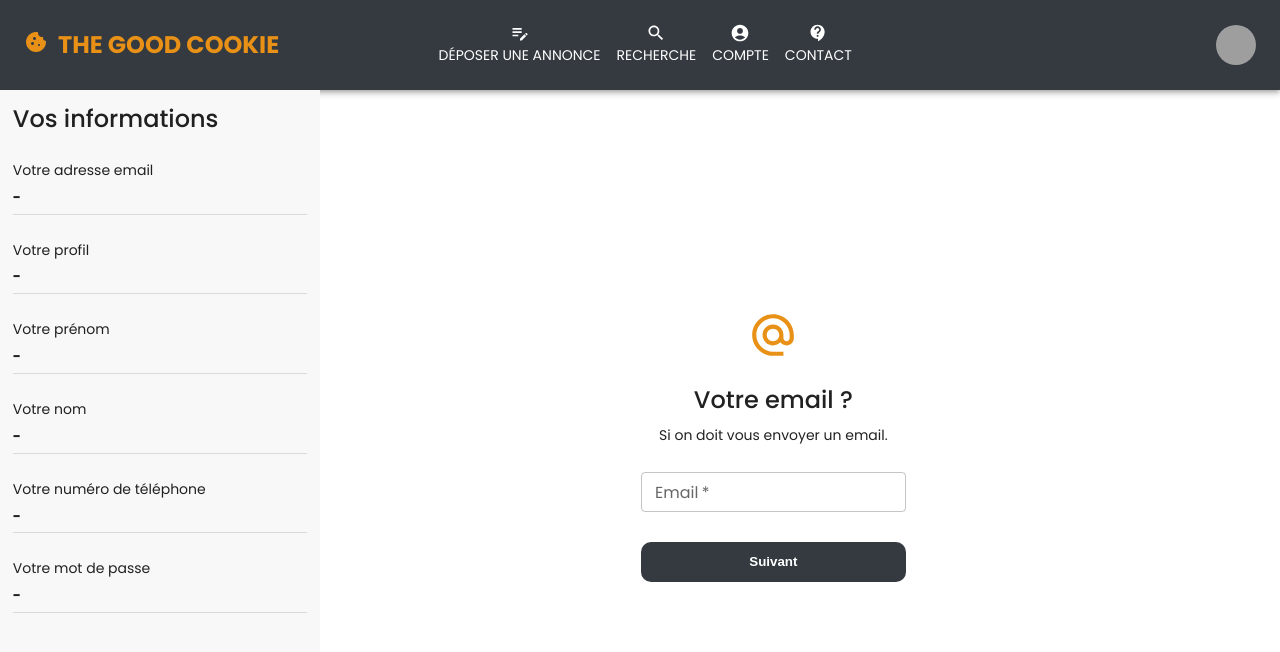
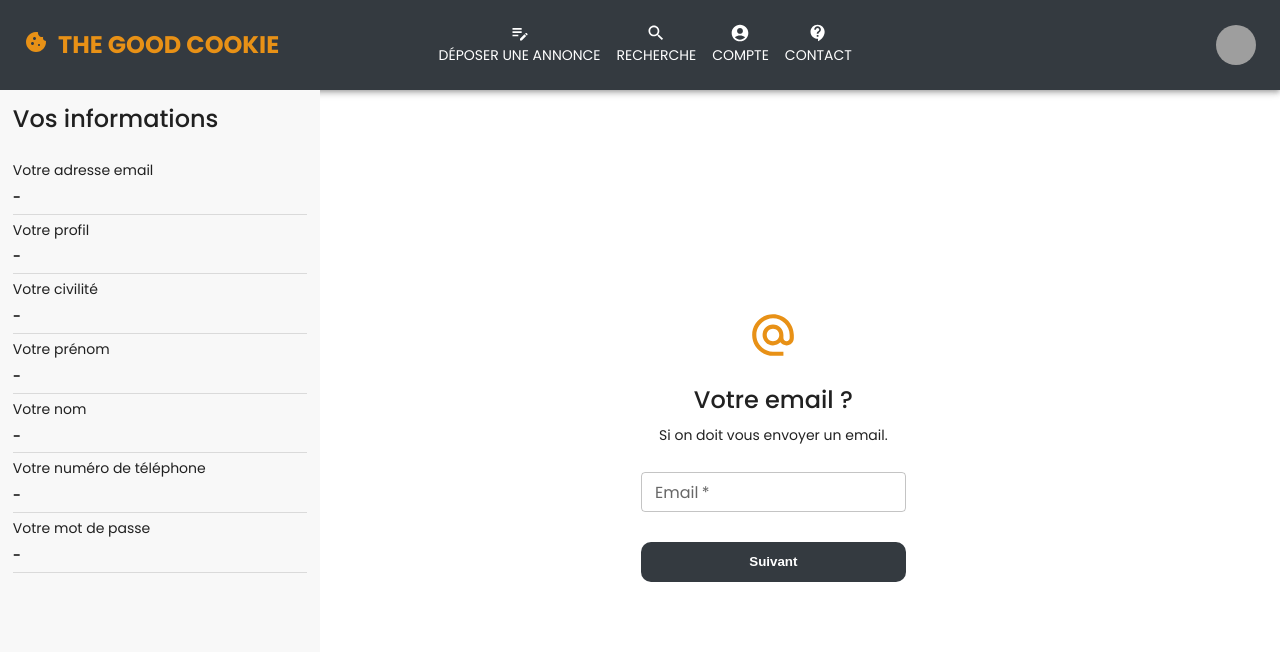
Before and after one commit to Megakrash/the-good-cookie, a Next.js app in the folder frontend/: page /signup in a window 1280 px wide. Shown: the top 652 px of the page. Built offline with nearby package versions, Linux system fonts and the light colour scheme.

Commit message:
:construction: Add new step gender in SignUp & :white_check_mark: UserGender

```diff
--- /dev/null
+++ b/frontend/src/components/users/components/UserGender.tsx
@@ -0,0 +1,50 @@
+import React from 'react';
+import { CustomRadioButton } from '@/styles/MuiRadio';
+import { Box } from '@mui/material';
+
+type UserGenderProps = {
+  gender: string;
+  setGender: (gender: string) => void;
+};
+
+const UserGender = (props: UserGenderProps): React.ReactNode => {
+  const handleChange = (event: React.ChangeEvent<HTMLInputElement>) => {
+    props.setGender(event.target.value);
+  };
+
+  return (
+    <Box
+      sx={{
+        width: '100%',
+        display: 'flex',
+        flexDirection: 'column',
+        alignItems: 'center',
+        gap: '1rem',
+      }}
+    >
+      <CustomRadioButton
+        icon="man"
+        label="Monsieur"
+        checked={props.gender === 'Monsieur'}
+        onChange={handleChange}
+        value="Monsieur"
+      />
+      <CustomRadioButton
+        icon="woman"
+        label="Madame"
+        checked={props.gender === 'Madame'}
+        onChange={handleChange}
+        value="Madame"
+      />
+      <CustomRadioButton
+        icon="alien"
+        label="Autre"
+        checked={props.gender === 'Autre'}
+        onChange={handleChange}
+        value="Autre"
+      />
+    </Box>
+  );
+};
+
+export default UserGender;
--- a/frontend/src/components/users/signUp/SignUp.tsx
+++ b/frontend/src/components/users/signUp/SignUp.tsx
@@ -25,7 +25,9 @@ function SignUp(): React.ReactNode {
   };
 
   // Form
+  const [email, setEmail] = useState<string>('');
   const [profil, setProfil] = useState<string>('');
+  const [gender, setGender] = useState<string>('');
   const [firstName, setFirstName] = useState<string>('');
   const [lastName, setLastName] = useState<string>('');
   const [nickName, setNickName] = useState<string>('');
@@ -38,7 +40,6 @@ function SignUp(): React.ReactNode {
   const [zipCode, setZipCode] = useState<string>('');
   const [city, setCity] = useState<string>('');
   const [coordinates, setCoordinates] = useState<[number, number]>([0, 0]);
-  const [email, setEmail] = useState<string>('');
   const [phoneNumber, setPhoneNumber] = useState<string>('');
   const [picture, setPicture] = useState<File | null>(null);
   const [previewUrl, setPreviewUrl] = useState<string | null>(null);
@@ -58,11 +59,8 @@ function SignUp(): React.ReactNode {
       title: 'Votre adresse email',
       data: email,
     },
-    {
-      step: 'profil',
-      title: 'Votre profil',
-      data: profil,
-    },
+    { step: 'profil', title: 'Votre profil', data: profil },
+    { step: 'gender', title: 'Votre civilité', data: gender },
     { step: 'firstName', title: 'Votre prénom', data: firstName },
     { step: 'lastName', title: 'Votre nom', data: lastName },
     {
@@ -164,7 +162,7 @@ function SignUp(): React.ReactNode {
               Vos informations
             </Typography>
             {formSteps.map((el) => (
-              <Box key={el.step} sx={{ marginBottom: '25px' }}>
+              <Box key={el.step} sx={{ marginBottom: '5px' }}>
                 <Typography variant="subtitle2" gutterBottom>
                   {el.title}
                 </Typography>
@@ -179,7 +177,7 @@ function SignUp(): React.ReactNode {
                   {el.step === 'password' ? (
                     <Typography
                       variant="subtitle2"
-                      fontWeight={700}
+                      fontWeight={600}
                       gutterBottom
                     >
                       {!el.data ? '-' : hidenPassword()}
@@ -187,7 +185,7 @@ function SignUp(): React.ReactNode {
                   ) : (
                     <Typography
                       variant="subtitle2"
-                      fontWeight={700}
+                      fontWeight={600}
                       gutterBottom
                     >
                       {el.data ? el.data : '-'}
@@ -212,6 +210,8 @@ function SignUp(): React.ReactNode {
                 setEmail={setEmail}
                 profil={profil}
                 setProfil={setProfil}
+                gender={gender}
+                setGender={setGender}
                 firstName={firstName}
                 setFirstName={setFirstName}
                 lastName={lastName}
--- a/frontend/src/components/users/signUp/StepForm.tsx
+++ b/frontend/src/components/users/signUp/StepForm.tsx
@@ -18,6 +18,7 @@ import PhoneIphoneIcon from '@mui/icons-material/PhoneIphone';
 import AssignmentIndIcon from '@mui/icons-material/AssignmentInd';
 import LockIcon from '@mui/icons-material/Lock';
 import UserProfil from '../components/UserProfil';
+import UserGender from '../components/UserGender';
 
 const colors = new VariablesColors();
 const { color4 } = colors;
@@ -27,6 +28,8 @@ type StepSignUpFormProps = {
   setEmail: (email: string) => void;
   profil: string;
   setProfil: (profil: string) => void;
+  gender: string;
+  setGender: (gender: string) => void;
   firstName: string;
   setFirstName: (firstName: string) => void;
   lastName: string;
@@ -63,6 +66,18 @@ const StepForm = (props: StepSignUpFormProps): React.ReactNode => {
         setProfil: props.setProfil,
       },
       isDisabled: () => props.profil === '',
+      nextStep: 'gender',
+    },
+    gender: {
+      title: 'Votre civilité ?',
+      subtitle: 'Pour savoir comment vous appeler.',
+      icon: AssignmentIndIcon,
+      Component: UserGender,
+      componentProps: {
+        gender: props.gender,
+        setGender: props.setGender,
+      },
+      isDisabled: () => props.gender === '',
       nextStep: 'firstName',
     },
     firstName: {
```
Also changed, not shown: frontend/src/styles/MuiRadio.tsx (+7 -0 lines), 1 other file (tests, documents, lock files or other folders).
